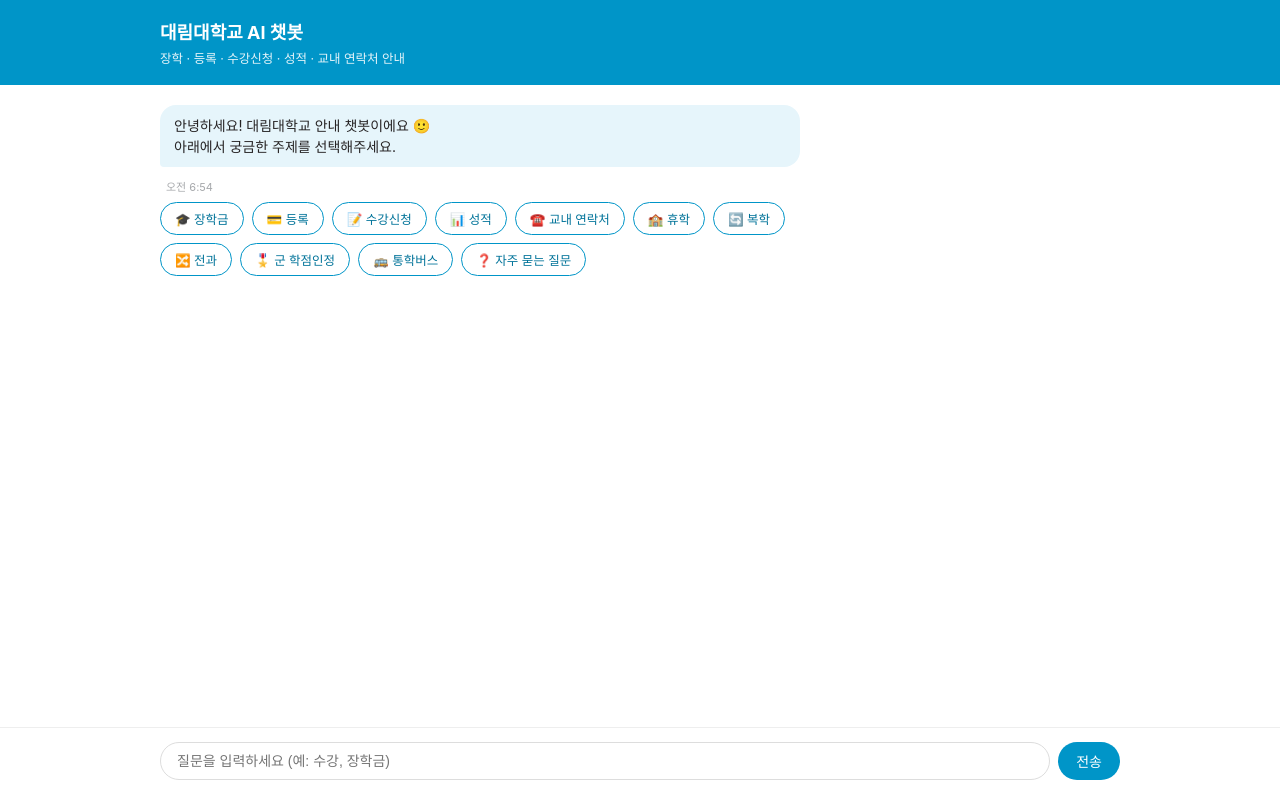
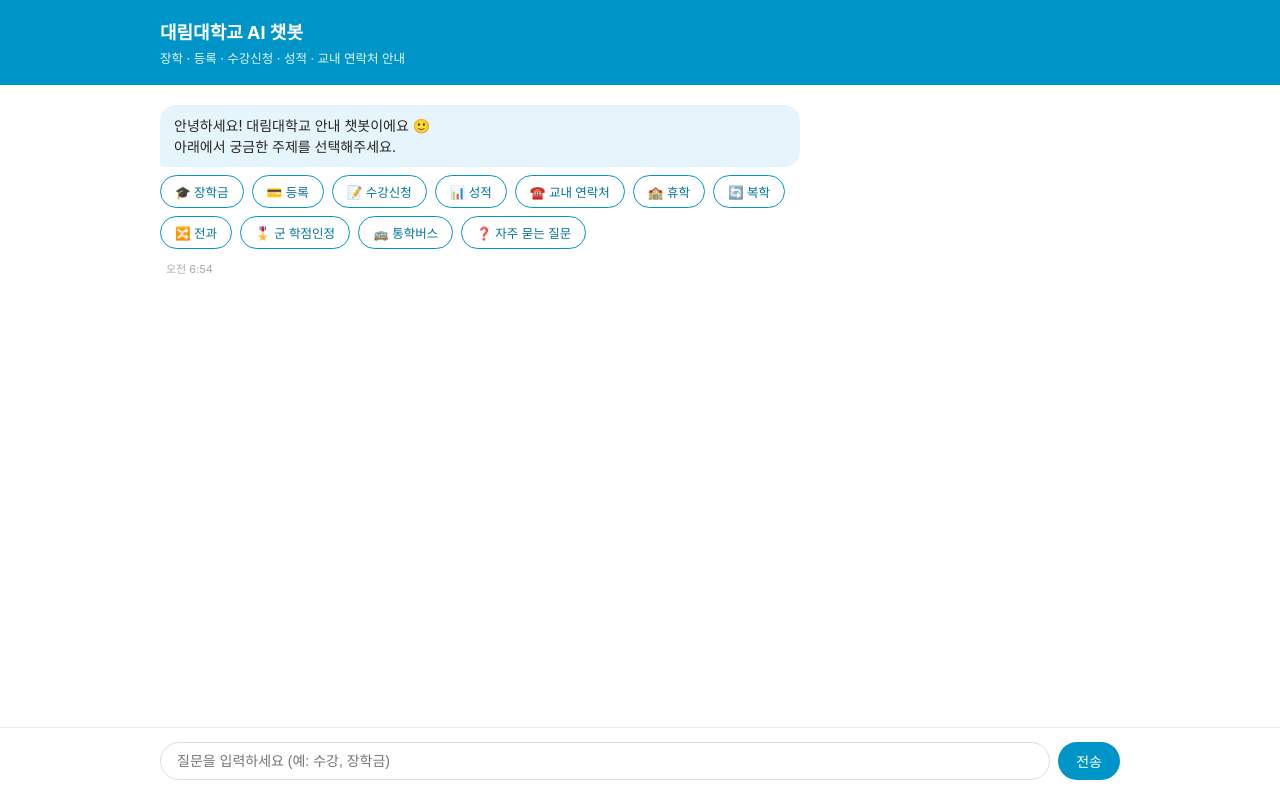
Before and after one commit to MinseoKim-daelim4gr/daelim-ai-chatbot, a Next.js app: page / in a window 1280 px wide. Built offline with nearby package versions, Linux system fonts and the light colour scheme.

Commit message:
응답 시간 위치 변경

```diff
--- a/app/page.tsx
+++ b/app/page.tsx
@@ -218,7 +218,6 @@ function TurnView({
       <div className="bubble-row">
         <div className="bot-block">
           <div className="bubble assistant">{node.intro}</div>
-          <span className="bubble-time">{formatTime(turn.time)}</span>
 
           {node.topLink && (
             <a
@@ -275,6 +274,7 @@ function TurnView({
               )}
             </div>
           )}
+          <span className="bubble-time">{formatTime(turn.time)}</span>
         </div>
       </div>
     );
@@ -286,7 +286,6 @@ function TurnView({
       <div className="bubble-row">
         <div className="bot-block">
           <div className="bubble assistant">🔎 이런 내용을 찾고 계신가요?</div>
-          <span className="bubble-time">{formatTime(turn.time)}</span>
           <div className="quick-replies">
             {turn.matches.map((m) => (
               <button
@@ -298,6 +297,7 @@ function TurnView({
               </button>
             ))}
           </div>
+          <span className="bubble-time">{formatTime(turn.time)}</span>
         </div>
       </div>
     );
```
